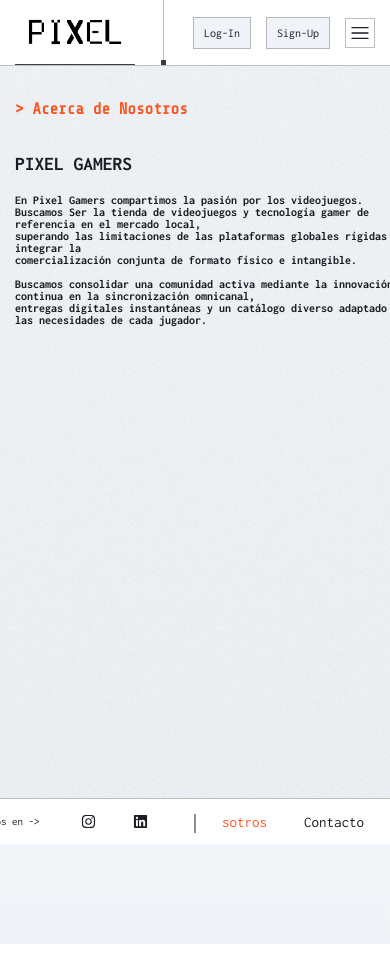
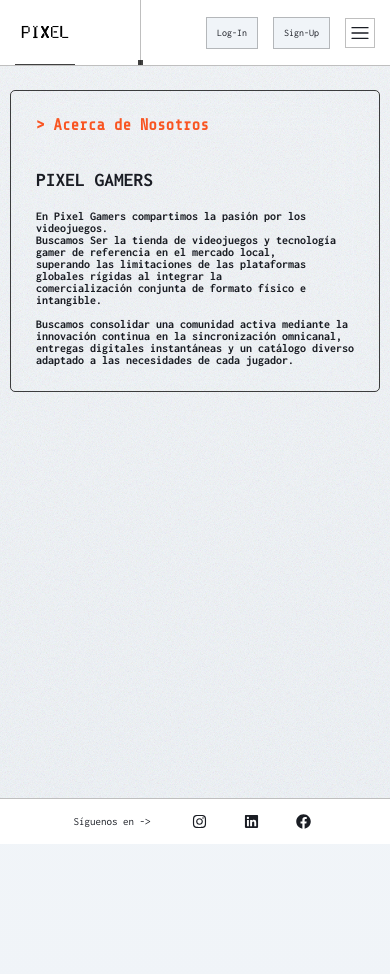
Before and after one commit to IDJoshy/Pixel-Gamers-Proto, a React (Vite) app: page /about in a window 390 px wide. Before the commit the page ends 944 px from the top, so only its background shows below. Built offline with nearby package versions, Linux system fonts and the light colour scheme.

Commit message:
Responsive additional menu and changed sidebar menu

```diff
--- a/src/components/menus/menus.jsx
+++ b/src/components/menus/menus.jsx
@@ -7,6 +7,8 @@
 
 import { RxHamburgerMenu } from "react-icons/rx";
 import { IoMdClose } from "react-icons/io";
+
+import ThemeToggleButton from "../theme/ThemeToggleButton";
 
 const Menus = () => {
 
@@ -24,6 +26,8 @@
             <div className={`sidebar ${isSidebarOpen ? "sidebar--active" : "sidebar--hidden"}`} style={isSidebarOpen ? { right: "0" } : { right: "-640px" }}>
 
                 <div className="sidebar__container">
+
+                    <ThemeToggleButton/>
 
                 </div>
 
@@ -69,6 +73,18 @@
 
 export default Menus;
 
+const SidebarLink = (props) => {
+    const [location, navigate] = useLocation();
+
+    return (
+        <Link className={`sidebar__link ${location === props.to ? "sidebar__link--active" : ""}`} href={`${props.to}`}>
+            {props.childen}
+            {props.name}
+        </Link>
+    );
+}
+
+
 
 const NavbarLink = (props) => {
     const [location, navigate] = useLocation();
--- a/src/components/theme/ThemeToggleButton.jsx
+++ b/src/components/theme/ThemeToggleButton.jsx
@@ -1,6 +1,8 @@
 import React, { useState, useEffect } from 'react';
 import { CiSun } from "react-icons/ci";
 import { IoMoonOutline } from "react-icons/io5";
+
+import "../../styles/themetogglebutton.scss";
 
 
 const ThemeToggleButton = () => {
@@ -34,7 +36,7 @@
     };
 
     return (
-        <button onClick={toggleTheme} aria-label="Cambiar tema" className="additional__link additional__link--theme" >
+        <button onClick={toggleTheme} aria-label="Cambiar tema" className="theme_toggle_button theme_toggle_button--theme" >
             {theme === 'light' ? <IoMoonOutline/> : <CiSun/>}
         </button>
     );
--- a/src/routes/about.jsx
+++ b/src/routes/about.jsx
@@ -4,20 +4,25 @@
 
 import "../styles/about.scss";
 
+
+
 const About = () => {
     return (
         <>
             <div className="about">
-                <Hero header={"Acerca de Nosotros"} title={"PIXEL GAMERS"} body={`En Pixel Gamers compartimos la pasión por los videojuegos.
+                <div className="about__container about__container--hero">
+                    <Hero header={"Acerca de Nosotros"} title={"PIXEL GAMERS"} body={`En Pixel Gamers compartimos la pasión por los videojuegos.
                     Buscamos Ser la tienda de videojuegos y tecnología gamer de referencia en el mercado local,
                     superando las limitaciones de las plataformas globales rígidas al integrar la
                     comercialización conjunta de formato físico e intangible.
 
                     Buscamos consolidar una comunidad activa mediante la innovación continua en la sincronización omnicanal,
-                    entregas digitales instantáneas y un catálogo diverso adaptado a las necesidades de cada jugador.`}/>
+                    entregas digitales instantáneas y un catálogo diverso adaptado a las necesidades de cada jugador.`} />
+                </div>
+
             </div>
 
-            <Loader/>
+            <Loader />
         </>
     )
 }
--- a/src/styles/about.scss
+++ b/src/styles/about.scss
@@ -1,18 +1,16 @@
 .about
 {
-    position: relative;
-    z-index: 1;
     display: flex;
-    align-items: center;
-    flex-direction: column;
-    gap: 5px;
+    justify-content: center;
+    align-items: flex-start;
+
     min-height: 100vh;
-    width: 100%;
-
     background: linear-gradient(to bottom, var(--color-primary), var(--color-secondary));
     background-size: 100% 400%;
     animation: background-breath 12s ease-in-out infinite;
     overflow: hidden;
+
+    padding: 90px 10px 40px 10px;
 
     &::before {
         content: "";
@@ -31,6 +29,25 @@
         pointer-events: none;
     }
 
+    &__container
+    {
+
+        width: 100%;
+        display: flex;
+
+        &--hero
+        {
+            padding: 25px 25px;
+            justify-content: center;
+            align-items: flex-start;
+            flex-direction: column;
+
+            border-radius: 5px;
+            border: 1px solid var(--color-border-line-hover);
+            backdrop-filter: blur(25px);
+            --webkit-backdrop-filter: blur(25px);
+        }
+    }
 
 }
 
--- a/src/styles/additional.scss
+++ b/src/styles/additional.scss
@@ -18,7 +18,7 @@
     background-color: var(--color-primary);
     border-top: 1px solid rgba(0, 0, 0, 0.25);
 
-    gap: 25px;
+    gap: 2px;
 
     animation: additional-appear 2s ease forwards;
 
@@ -95,11 +95,29 @@
 
         }
 
-        &--theme
+    }
+
+    @media screen and (max-width: 767px)
+    {
+        &__ul
         {
 
-            background-color: transparent;
+            &--links
+            {
+                display: none;
+            }
+
+            &--socials
+            {
+                justify-content: center;
+            }
         }
+
+        &__separator
+        {
+            display: none;
+        }
+
     }
 }
 
--- a/src/styles/app.scss
+++ b/src/styles/app.scss
@@ -12,12 +12,15 @@
     padding: 0;
     margin: 0;
     transition: all 0.1s ease;
+    scrollbar-width: thin; /* Valores: auto, thin, none */
+    scrollbar-color: var(--color-text) var(--color-primary);
 }
 
 body
 {
     display: block;
     background-color: var(--color-primary);
+
 }
 
 
--- a/src/styles/hero.scss
+++ b/src/styles/hero.scss
@@ -1,15 +1,12 @@
 .hero
 {
-    width: 100%;
-    min-height: 100vh;
+    width: fit-content;
+    height: fit-content;
     display: flex;
     justify-content: flex-start;
     align-items: flex-start;
     flex-direction: column;
     gap: 10px;
-
-    padding: 100px 0px 0px 30px;
-    overflow: hidden;
 
     &__text
     {
--- a/src/styles/navbar.scss
+++ b/src/styles/navbar.scss
@@ -193,6 +193,31 @@
         color: var(--color-text);
         user-select: none;
     }
+
+    @media screen and (max-width : 424px)
+    {
+        &__logo
+        {
+            width: 50px;
+        }
+
+        &__item
+        {
+            &--logo
+            {
+                width: 60px;
+            }
+        }
+
+        &__link
+        {
+            &--button
+            {
+                font-size: 10px;
+            }
+        }
+
+    }
 }
 
 @keyframes navbar-appear
--- a/src/styles/sidebar.scss
+++ b/src/styles/sidebar.scss
@@ -72,20 +72,35 @@
 
     &__container
     {
-        width: 100%;
-        height: 100vh;
-        background: linear-gradient(to bottom, var(--color-primary), var(--color-contrast));
-        border: 1px solid var(--color-border-line);
-        background-size: 100% 300%;
+        &::before
+        {
+            content: "";
 
-        animation: background-breath 12s ease-in-out infinite;
+            position: absolute;
+            z-index: -1;
+            top: 0;
+            left: 0;
+            width: 100%;
+            height: 100%;
+
+            background: linear-gradient(to bottom, var(--color-primary), var(--color-contrast));
+            border: 1px solid var(--color-border-line);
+            background-size: 100% 300%;
+            animation: background-breath 12s ease-in-out infinite;
+        }
+
+        padding: 75px 10px 45px 10px;
+
+        display: flex;
+        flex-direction: column;
+        align-items: flex-end;
     }
 
     &__overlay
     {
         position: fixed;
         top: 0;
-        left: -320px;
+        left: 0;
         width: 100%;
         height: 100vh;
 
@@ -101,7 +116,7 @@
 @keyframes sidebar-show {
 
     0% {
-        right: -640px;
+        right: -320px;
 
     }
 
@@ -117,7 +132,7 @@
     }
 
     100% {
-        right: -640px;
+        right: -320px;
     }
 }
 
--- /dev/null
+++ b/src/styles/themetogglebutton.scss
@@ -0,0 +1,29 @@
+.theme_toggle_button {
+    font-family: "Inconsolata", monospace;
+    text-decoration: none;
+    color: var(--color-text);
+    font-size: 15px;
+    padding: 0px 10px;
+    height: 30px;
+    display: flex;
+    justify-content: center;
+    align-items: center;
+    transition: all 0.1s ease;
+
+    border: 1px solid rgba(255, 255, 255, 0.25);
+
+    &:hover {
+        color: var(--color-primary);
+        background-color: var(--color-contrast);
+    }
+
+    &--active {
+        color: var(--color-contrast);
+
+    }
+
+    &--theme {
+
+        background-color: transparent;
+    }
+}
```
